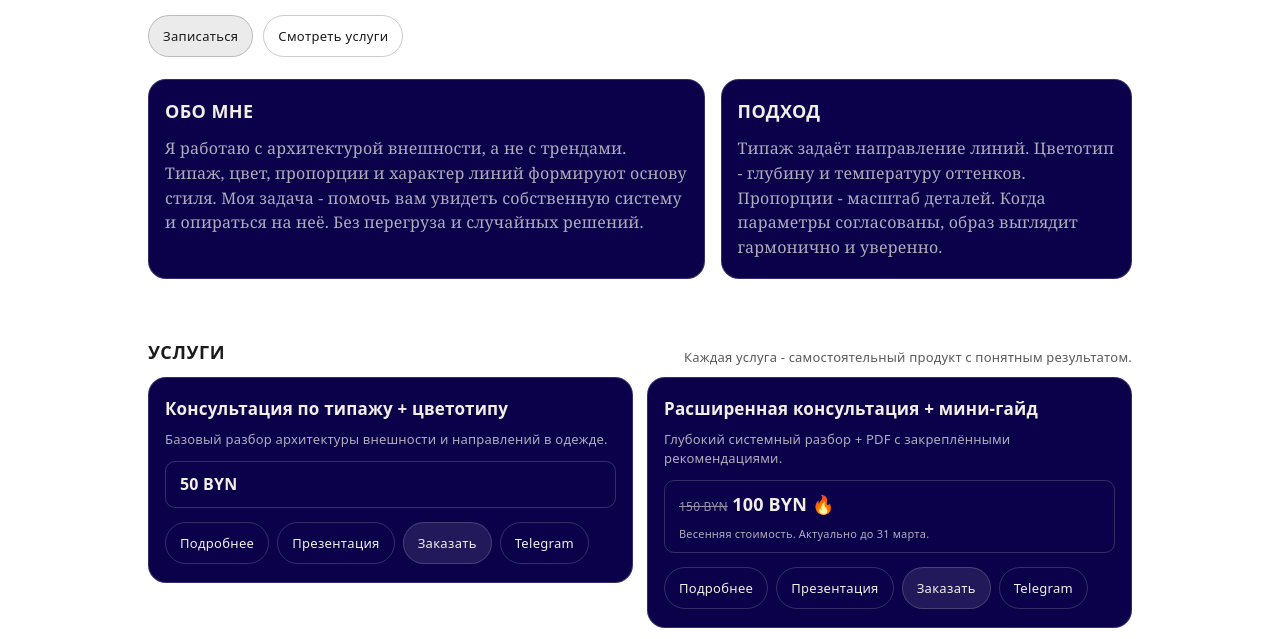
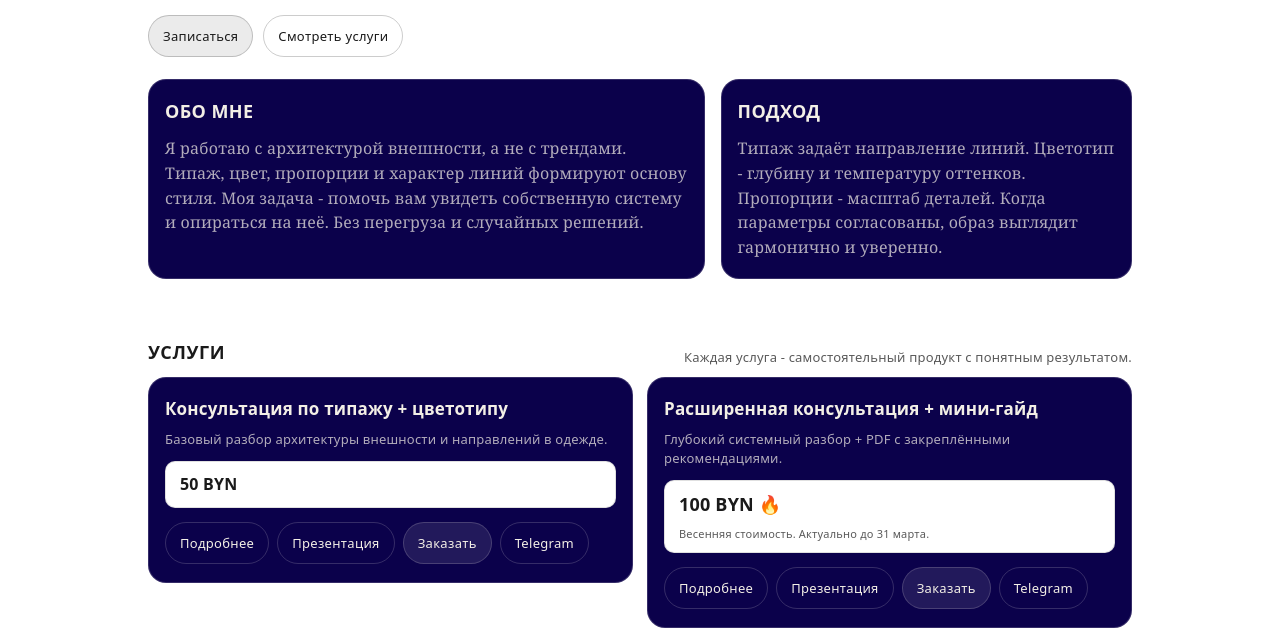
Before and after one commit to lobanby/lobanby.github.io, a plain HTML site: page index.html in a window 1280 px wide. Shown: the part 308-947 px from the top of the page. Drawn offline with Linux system fonts and the light colour scheme.

Commit message:
Update index.html

```diff
--- a/index.html
+++ b/index.html
@@ -263,18 +263,20 @@
     }
     .svc-short{margin:0 0 12px; color:var(--muted); font-family: ui-sans-serif, system-ui, -apple-system, Segoe UI, Roboto, Arial, sans-serif; font-size:13px; line-height:1.45}
     .svc-price-box{
-      border:1px solid var(--line);
+      border:1px solid rgba(0,0,0,.12);
       border-radius:10px;
       padding:10px 14px;
       margin-bottom:14px;
       font-family: ui-sans-serif, system-ui, -apple-system, Segoe UI, Roboto, Arial, sans-serif;
+      background:#fff;
+      color:#1a1a1a;
     }
-    .svc-price .old{opacity:.6; text-decoration:line-through; font-size:12px; margin-bottom:2px}
-    .svc-price .now{font-weight:700; font-size:16px}
-    .svc-price .now.sale{font-size:18px}
+    .svc-price .old{display:none}
+    .svc-price .now{font-weight:700; font-size:16px; color:#1a1a1a}
+    .svc-price .now.sale{font-size:18px; color:#1a1a1a}
     .svc-note{
       margin:6px 0 0;
-      color:var(--muted);
+      color:#5a5a5a;
       font-family: ui-sans-serif, system-ui, -apple-system, Segoe UI, Roboto, Arial, sans-serif;
       font-size:11px;
     }
```
